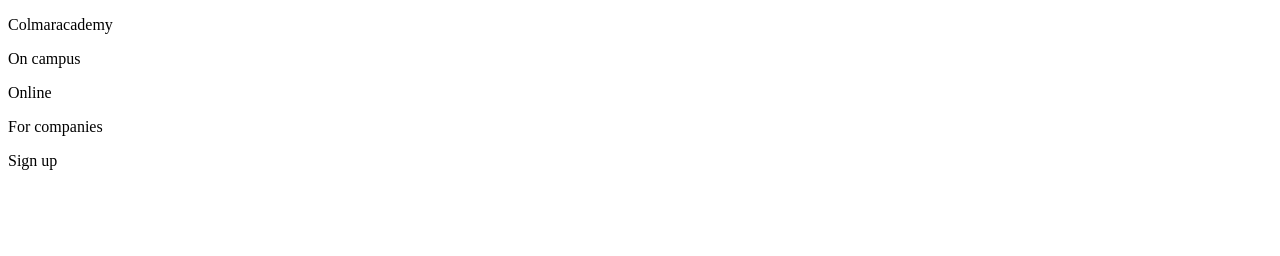
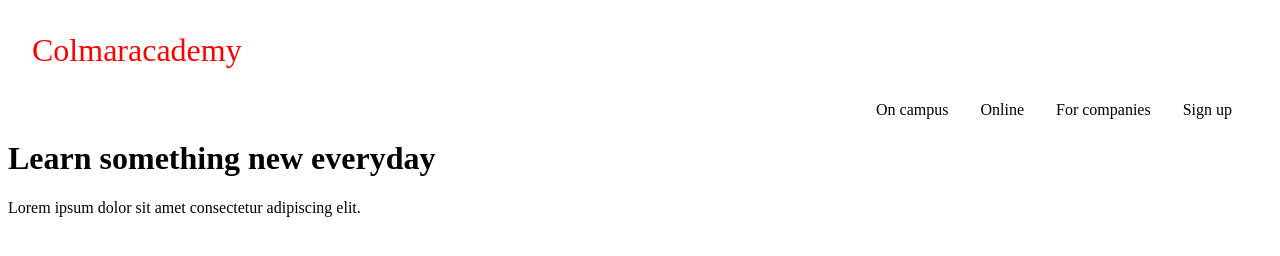
Before and after one commit to mimichnvt/Colmar-academy, a plain HTML site: page index.html in a window 1280 px wide. Drawn offline with Linux system fonts and the light colour scheme.

Commit message:
add header

```diff
--- a/index.html
+++ b/index.html
@@ -9,14 +9,29 @@
 </head>
 <body>
     <header>
-        <p class="title">Colmaracademy</p>
-        <nav>
-            <p>On campus</p>
-            <p>Online</p>
-            <p>For companies</p>
-            <p>Sign up </p>
-        </nav>
+        <div class="header">
+            <p class="title">Colmaracademy</p>
+            <nav>
+                <p id="where">On campus</p>
+                <p id="where">Online</p>
+                <p id="where">For companies</p>
+                <p id="where">Sign up </p>
+            </nav>
+        </div>
     </header>
+
+    <main>
+        <div>
+            <h1>Learn something new everyday</h1>
+            <p>Lorem ipsum dolor sit amet consectetur adipiscing elit.</p>
+            <label
+        </div>
+
+
+
+
+
+    </main>
 
 </body>
 </html>
--- a/ressources/css/style.css
+++ b/ressources/css/style.css
@@ -0,0 +1,21 @@
+body{
+    color: black;
+}
+
+.title{
+    color:red;
+    text-align: left;
+    margin-left: 24px;
+    font-size: 32px;
+}
+
+nav{
+    display: flex;
+    justify-content: right;
+    margin-right: 24px;
+
+
+}
+#where{
+    margin: 0 16px;
+}
```
